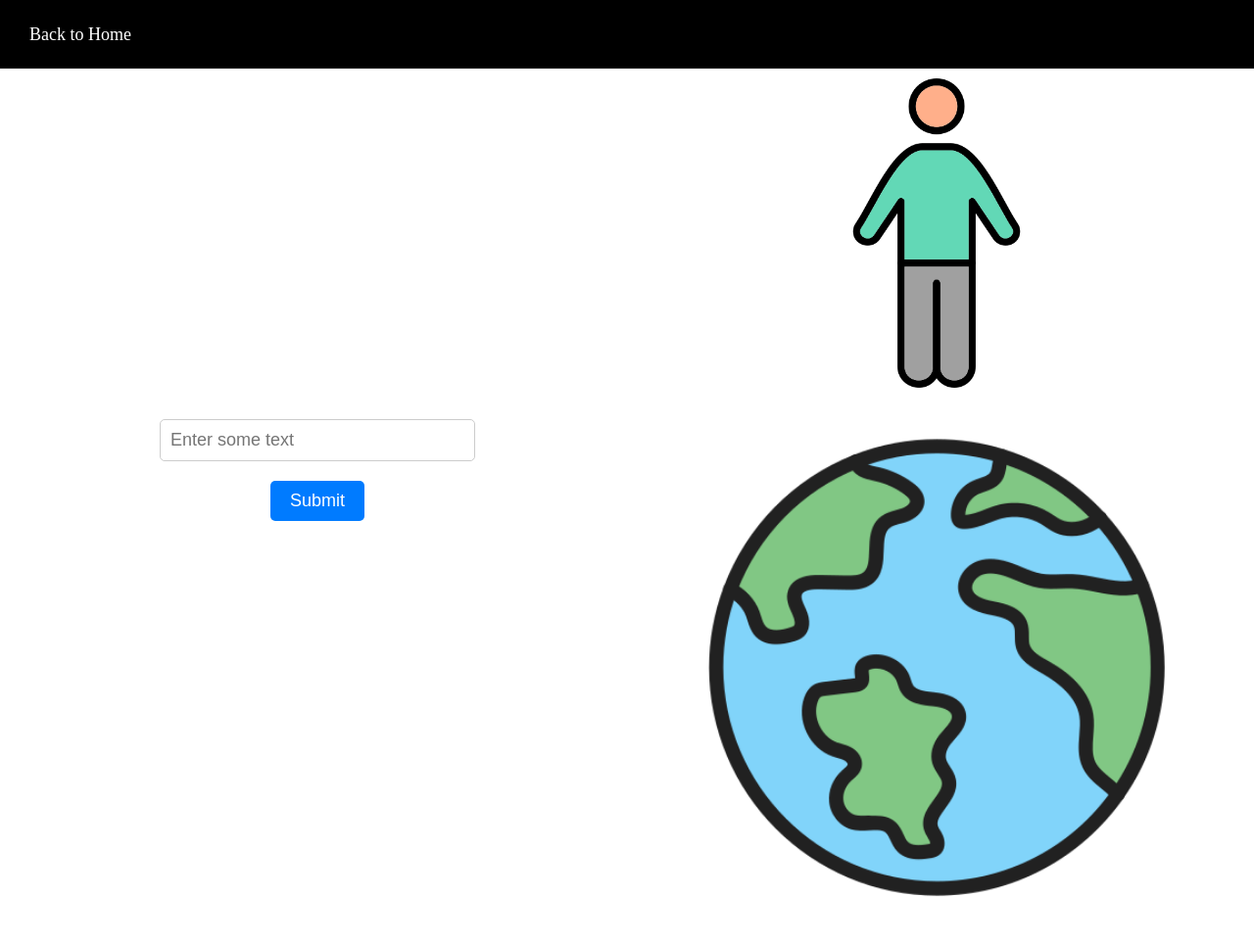
After one commit to tn292/net-zero, a Flask app: page /new-page in a window 1280 px wide. The commit adds this page. Shown: the whole page at 98% size. Run offline with Flask 3, Linux system fonts and the light colour scheme.

Commit message:
Updated code

```diff
--- a/flask_app/app.py
+++ b/flask_app/app.py
@@ -1,10 +1,11 @@
-from flask import Flask, render_template, request
+from flask import Flask, render_template, request, jsonify
 import spacy
 
-# Load the pre-trained NLP model with word embeddings
+app = Flask(__name__)
+
+# Load pre-trained NLP model
 nlp = spacy.load("en_core_web_md")
 
-# Define the categories and descriptions
 categories = {
     "Transportation": "items related to the movement of people or goods, including vehicles, fuels, and public transport",
     "Plastics": "materials or items made of synthetic polymers, such as plastic bottles, bags, and containers",
@@ -30,23 +31,19 @@ def categorize_item(item, categories):
             best_match = category
     return best_match
 
-def categorize(items):
-    categorized_items = [(item, categorize_item(item, categories)) for item in items]
-    return categorized_items
+@app.route('/')
+def index():
+    return render_template('index.html')
 
-# Flask app setup
-app = Flask(__name__)
+@app.route('/new-page')
+def new_page():
+    return render_template('new_page.html')
 
-@app.route('/', methods=['GET', 'POST'])
-def home():
-    if request.method == 'POST':
-        user_input = request.form['user_input']  # Get the input from the form
-        items = [item.strip() for item in user_input.split(',')]  # Split by commas and strip spaces
-        categorized_items = categorize(items)  # Categorize each item
-
-        # Render the result in the template
-        return render_template('result.html', categorized_items=categorized_items)
-    return render_template('index.html')
+@app.route('/categorize', methods=['POST'])
+def categorize():
+    user_input = request.form['user_input']
+    category = categorize_item(user_input, categories)
+    return jsonify({"category": category})
 
 if __name__ == '__main__':
     app.run(debug=True)
--- /dev/null
+++ b/flask_app/templates/new_page.html
@@ -0,0 +1,176 @@
+<!DOCTYPE html>
+<html lang="en">
+
+<head>
+  <meta charset="UTF-8">
+  <meta name="viewport" content="width=device-width, initial-scale=1.0">
+  <title>Item Categorization</title>
+  <style>
+    /* Basic layout for two sides */
+    .container {
+      display: flex;
+      height: 100vh;
+      margin-top: 80px;
+    }
+
+    .left-side,
+    .right-side {
+      flex: 1;
+      display: flex;
+      justify-content: center;
+      align-items: center;
+    }
+
+    .left-side {
+      background-color: #ffffff;
+      flex-direction: column;
+    }
+
+    .right-side {
+      background-color: #ffffff;
+      flex-direction: column;
+      justify-content: space-around;
+    }
+
+    /* Style for the tab bar */
+    .tab-bar {
+      background-color: black;
+      color: white;
+      padding: 10px 20px;
+      display: flex;
+      align-items: center;
+      justify-content: space-between;
+      position: fixed;
+      top: 0;
+      left: 0;
+      width: 100%;
+      height: 50px;
+      z-index: 100;
+    }
+
+    .tab-bar a {
+      color: white;
+      text-decoration: none;
+      padding: 10px;
+      font-size: 18px;
+    }
+
+    .tab-bar a:hover {
+      background-color: #333;
+      border-radius: 5px;
+    }
+
+    /* Style for the form */
+    .form-container {
+      display: flex;
+      flex-direction: column;
+      align-items: center;
+    }
+
+    .form-container input[type="text"] {
+      padding: 10px;
+      font-size: 18px;
+      width: 300px;
+      margin-bottom: 20px;
+      border: 1px solid #ccc;
+      border-radius: 5px;
+    }
+
+    .form-container input[type="submit"] {
+      padding: 10px 20px;
+      font-size: 18px;
+      background-color: #007bff;
+      color: white;
+      border: none;
+      border-radius: 5px;
+      cursor: pointer;
+    }
+
+    .form-container input[type="submit"]:hover {
+      background-color: #0056b3;
+    }
+
+    /* Different styles for each image */
+    .image1 {
+      width: 50%;
+      height: auto;
+    }
+
+    .image2 {
+      width: 90%;
+      height: auto;
+      margin-top: 0;
+    }
+
+    .result-textbox {
+      margin-top: 20px;
+      padding: 10px;
+      font-size: 18px;
+      width: 300px;
+      height: 50px;
+      border: 1px solid #ccc;
+      border-radius: 5px;
+      background-color: #f9f9f9;
+    }
+  </style>
+</head>
+
+<body>
+
+  <div class="tab-bar">
+    <a href="/">Back to Home</a>
+  </div>
+
+  <div class="container">
+    <!-- Left side with a text box and submit button -->
+    <div class="left-side">
+      <form class="form-container" id="categorization-form">
+        <input type="text" name="user_input" id="user_input" placeholder="Enter some text" required>
+        <input type="submit" value="Submit">
+      </form>
+      <!-- This div will hold the categorized result dynamically -->
+      <div id="result-container"></div>
+    </div>
+
+    <!-- Right side with two images -->
+    <div class="right-side">
+      <img class="image1" src="{{ url_for('static', filename='../static/character.png') }}" alt="Image 1">
+      <img class="image2" src="{{ url_for('static', filename='../static/world-map.png') }}" alt="Image 2">
+    </div>
+  </div>
+
+  <script>
+    document.getElementById('categorization-form').addEventListener('submit', function (event) {
+      event.preventDefault(); // Prevent the form from submitting the traditional way
+      const userInput = document.getElementById('user_input').value;
+
+      // Send the user input to the Flask backend using fetch
+      fetch('/categorize', {
+        method: 'POST',
+        headers: {
+          'Content-Type': 'application/x-www-form-urlencoded',
+        },
+        body: new URLSearchParams({ user_input: userInput })
+      })
+        .then(response => response.json())
+        .then(data => {
+          // Create a new result box dynamically and insert it into the DOM
+          const resultBox = document.createElement('div');
+          resultBox.className = 'result-textbox';
+          resultBox.innerHTML = `Item: ${userInput} -> Category: ${data.category}`;
+
+          // Append the result box to the result-container div
+          document.getElementById('result-container').appendChild(resultBox);
+
+          // Clear the input field for further entries
+          document.getElementById('user_input').value = '';
+        })
+        .catch(error => {
+          console.error('Error:', error);
+        });
+    });
+  </script>
+
+</body>
+
+</html>
```
Also changed, not shown: flask_app/templates/index.html (+44 -5 lines).
